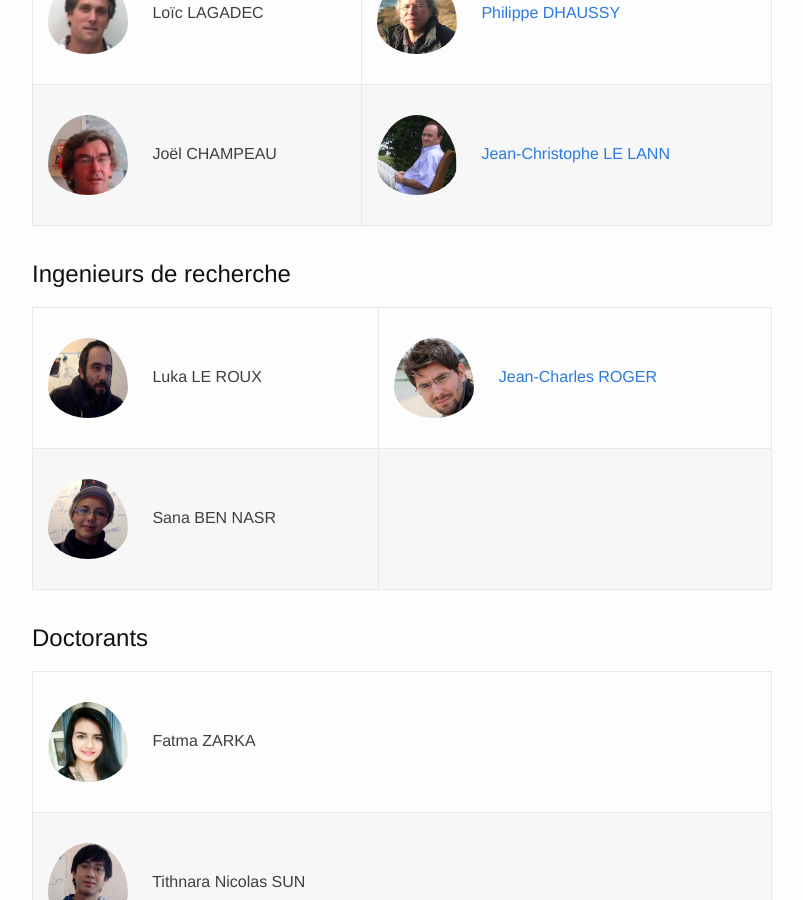
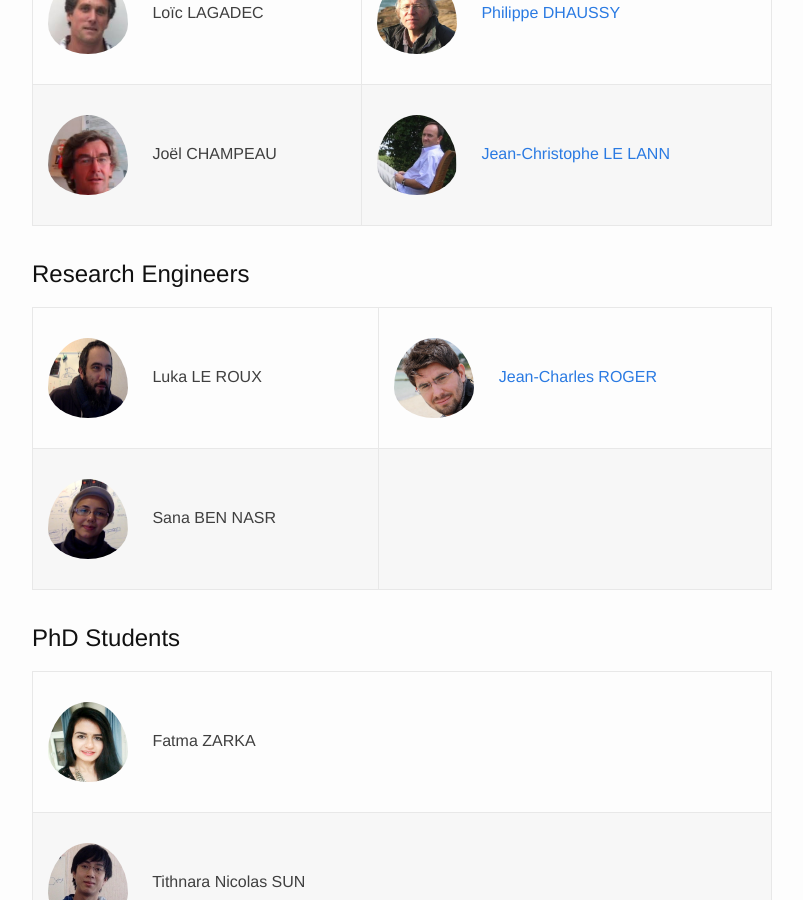
Before and after one commit to mocs-enstab/mocs-enstab.github.io, a Jekyll site: the page built from team.md, in a window 1280 px wide and 900 px high, scrolled down 417 px. Shown: the whole window, without its empty margins (238-1041 px from the left). Built offline with Jekyll 4.4.1, drawn with Linux system fonts in a browser that asks for light colours.

Commit message:
research engineers and phd students

```diff
--- a/team.md
+++ b/team.md
@@ -13,12 +13,12 @@ order: 2
 | ![Loïc](/images/people/loic.jpeg){:class="avatar"} Loïc LAGADEC | ![Philippe](/images/people/Philippe.jpg){:class="avatar"} [Philippe DHAUSSY](http://www.ensta-bretagne.fr/dhaussy) |
 | ![Joël](/images/people/joel.jpeg){:class="avatar"} Joël CHAMPEAU | ![Jean-Christophe](/images/people/jean-christophe.jpg){:class="avatar"} [Jean-Christophe LE LANN](http://www.jcll.fr/)
 
-# Ingenieurs de recherche
+# Research Engineers
 
 | ![Luka](/images/people/luka.png){:class="avatar"} Luka LE ROUX | ![Jean-Charles](/images/people/jean-charles.jpeg){:class="avatar"} [Jean-Charles ROGER](https://www.linkedin.com/in/jeancharlesroger)
 | ![Sana](/images/people/sana_ben_nasr.jpg){:class="avatar"} Sana BEN NASR
 
-# Doctorants
+# PhD Students
 
 | ![Fatma](/images/people/fatma_zarka.jpg){:class="avatar"} Fatma ZARKA
 | ![Nicolas](/images/people/nicolas_tithnara_sun.jpg){:class="avatar"} Tithnara Nicolas SUN
```
